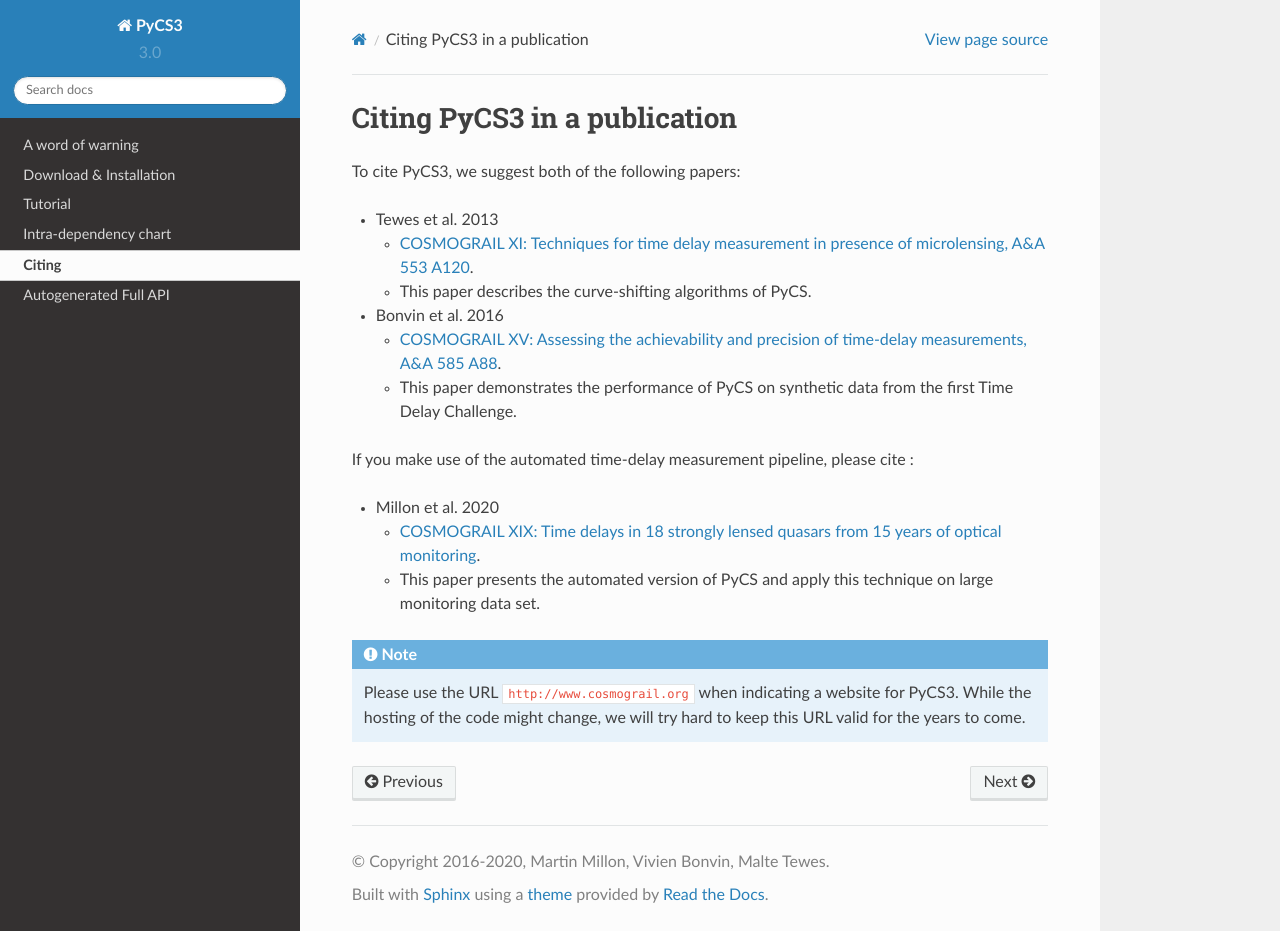
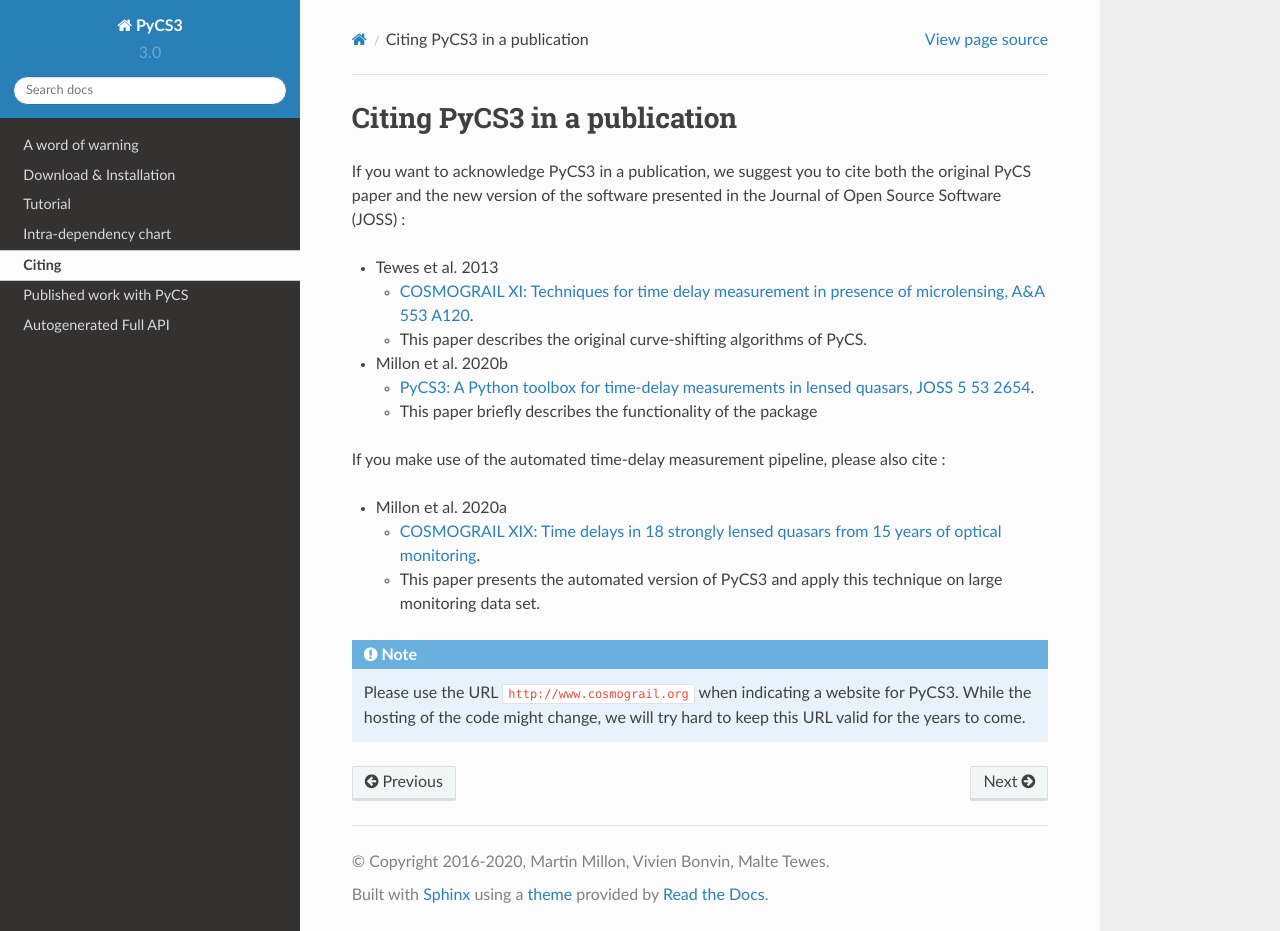
Before and after one commit to ZSHJoanna/pycs-diy, a Sphinx documentation site: the page built from docs/citing.rst, in a window 1280 px wide and 931 px high. Built offline with Sphinx 7.4.7 and the Read the Docs theme 2.0.0, drawn with Linux system fonts in a browser that asks for light colours.

Commit message:
updating references

```diff
--- a/docs/citing.rst
+++ b/docs/citing.rst
@@ -1,25 +1,26 @@
 Citing PyCS3 in a publication
 =============================
 
-To cite PyCS3, we suggest both of the following papers:
+If you want to acknowledge PyCS3 in a publication, we suggest you to cite both the original PyCS paper and the new version of the software presented in the Journal of Open Source Software (JOSS) :
 
 * Tewes et al. 2013
 
   - `COSMOGRAIL XI: Techniques for time delay measurement in presence of microlensing, A&A 553 A120 <http://dx.doi.org/10.1051/0004-6361/201220123>`_.
-  - This paper describes the curve-shifting algorithms of PyCS.
+  - This paper describes the original curve-shifting algorithms of PyCS.
 
-* Bonvin et al. 2016
 
-  - `COSMOGRAIL XV: Assessing the achievability and precision of time-delay measurements, A&A 585 A88 <http://dx.doi.org/10.1051/0004-6361/201526704>`_.
-  - This paper demonstrates the performance of PyCS on synthetic data from the first Time Delay Challenge.
+* Millon et al. 2020b
 
-If you make use of the automated time-delay measurement pipeline, please cite :
+  - `PyCS3: A Python toolbox for time-delay measurements in lensed quasars, JOSS 5 53 2654 <https://doi.org/10.21105/joss.02654>`_.
+  - This paper briefly describes the functionality of the package
 
-* Millon et al. 2020
+
+If you make use of the automated time-delay measurement pipeline, please also cite :
+
+* Millon et al. 2020a
 
   - `COSMOGRAIL XIX: Time delays in 18 strongly lensed quasars from 15 years of optical monitoring <https://arxiv.org/abs/2002.05736>`_.
-  - This paper presents the automated version of PyCS and apply this technique on large monitoring data set.
-
+  - This paper presents the automated version of PyCS3 and apply this technique on large monitoring data set.
 
 
 
--- a/docs/index.rst
+++ b/docs/index.rst
@@ -39,6 +39,7 @@
 	Tutorial<tutorial/index>
     Intra-dependency chart <chart>
 	Citing <citing>
+    Published work with PyCS <publication>
 	Autogenerated Full API <apidoc/pycs3>
 
 
```
Also changed, not shown: README.md (+1 -0 lines), docs/publication.rst (added, +132 -0 lines).
